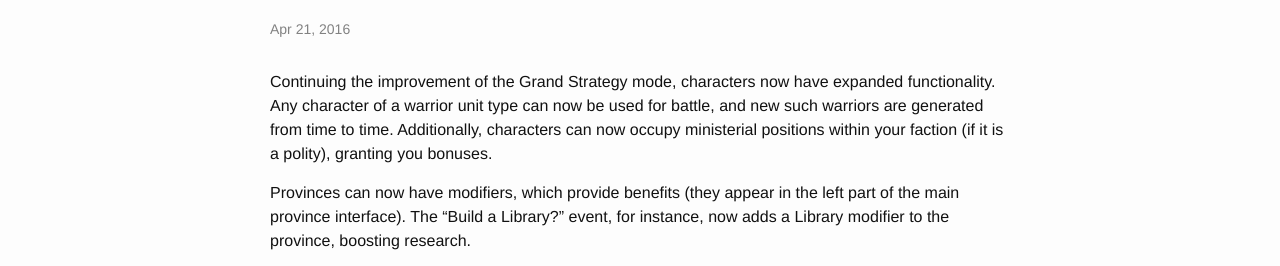
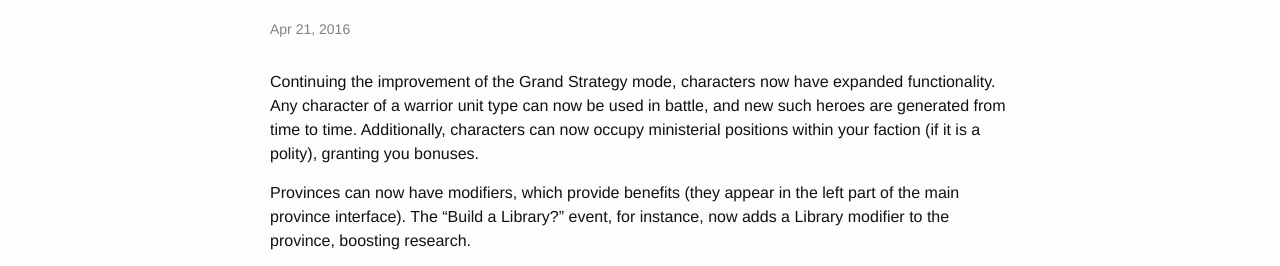
Before and after one commit to Andrettin/Andrettin.github.io, a Jekyll site: the page built from _posts/2016-04-21-ministers-and-modifiers.markdown, in a window 1280 px wide. Shown: the part 172-438 px from the top of the page. Built offline with Jekyll 4.4.1, drawn with Linux system fonts in a browser that asks for light colours; comment, search, counter and statistics services are not loaded.

Commit message:
Update to blog post

```diff
--- a/_posts/2016-04-21-ministers-and-modifiers.markdown
+++ b/_posts/2016-04-21-ministers-and-modifiers.markdown
@@ -6,7 +6,7 @@ categories:  blog
 comments: true
 tags: [grand strategy, ruler, minister, province modifier, modifier, building, dwarf, dwarven, priest]
 ---
-Continuing the improvement of the Grand Strategy mode, characters now have expanded functionality. Any character of a warrior unit type can now be used for battle, and new such warriors are generated from time to time. Additionally, characters can now occupy ministerial positions within your faction (if it is a polity), granting you bonuses.
+Continuing the improvement of the Grand Strategy mode, characters now have expanded functionality. Any character of a warrior unit type can now be used in battle, and new such heroes are generated from time to time. Additionally, characters can now occupy ministerial positions within your faction (if it is a polity), granting you bonuses.
 
 Provinces can now have modifiers, which provide benefits (they appear in the left part of the main province interface). The "Build a Library?" event, for instance, now adds a Library modifier to the province, boosting research.
 
```
